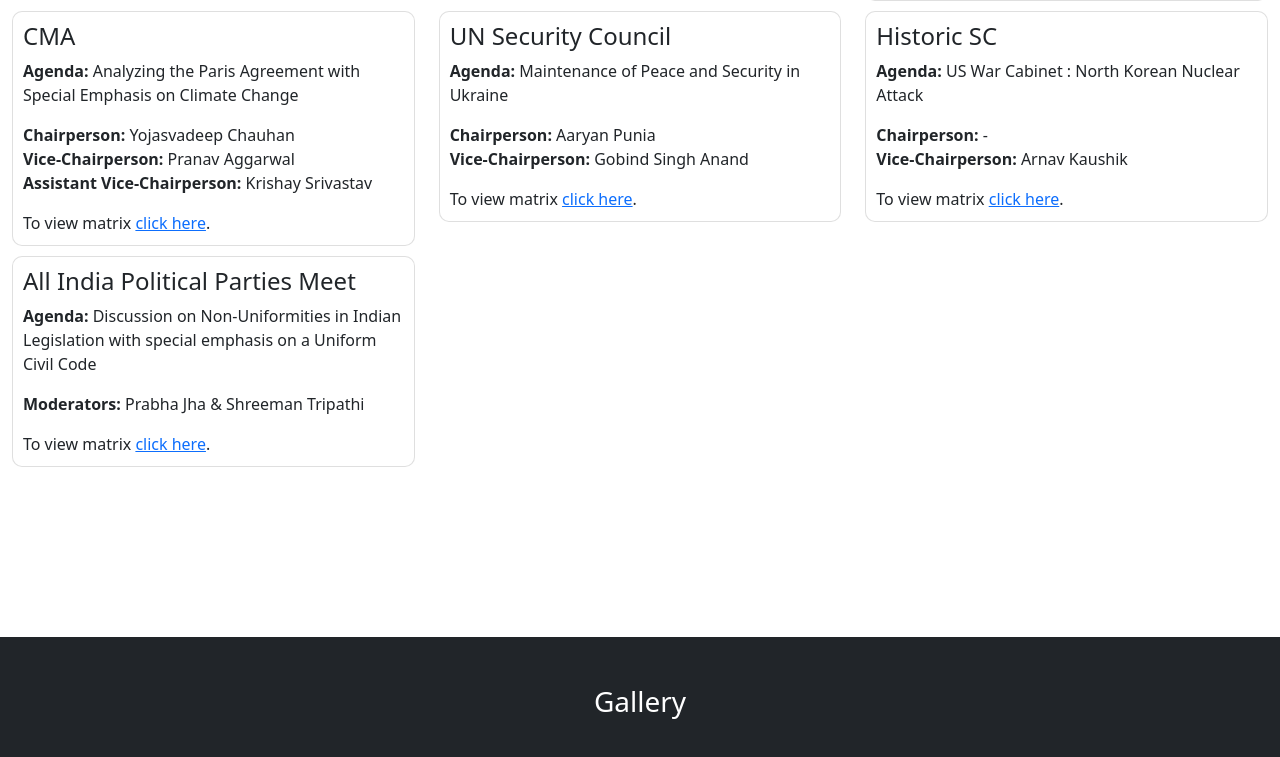
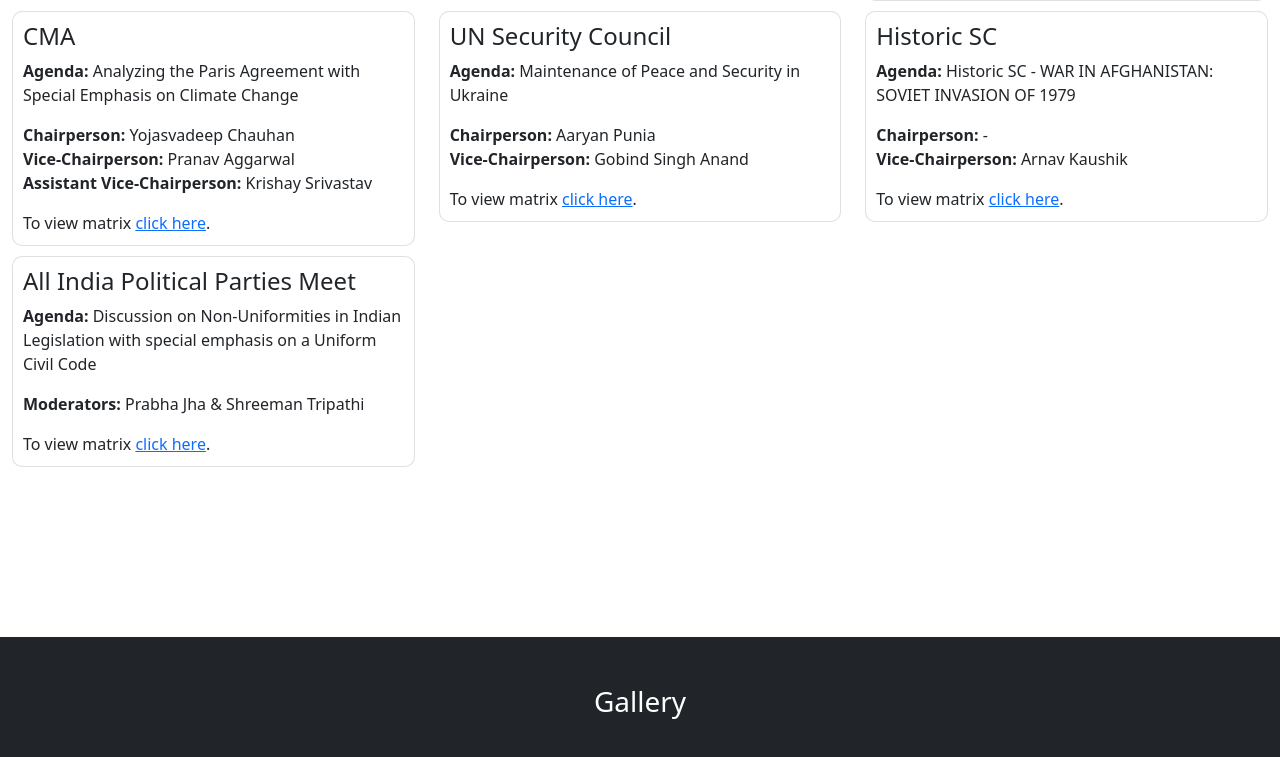
Before and after one commit to mannattuli/mun-website, a plain HTML site: page amigmun.html in a window 1280 px wide. Shown: the part 1677-2434 px from the top of the page. Drawn offline with nearby package versions, Linux system fonts and the light colour scheme; animation ran at ten frames a second; a script that the page names is missing; a web font is replaced by a local one.

Commit message:
change in crisis

```diff
--- a/amigmun.html
+++ b/amigmun.html
@@ -264,7 +264,7 @@
             <div class="col-sm-4">
                 <div class="card">
                     <h4>Historic SC</h4>
-                    <p><b>Agenda: </b>US War Cabinet : North Korean Nuclear Attack
+                    <p><b>Agenda: </b>Historic SC - WAR IN AFGHANISTAN: SOVIET INVASION OF 1979
                     </p>
                     <p class="mb-0"><b>Chairperson: </b>-</p>
                     <p><b>Vice-Chairperson: </b>Arnav Kaushik</p>
```
